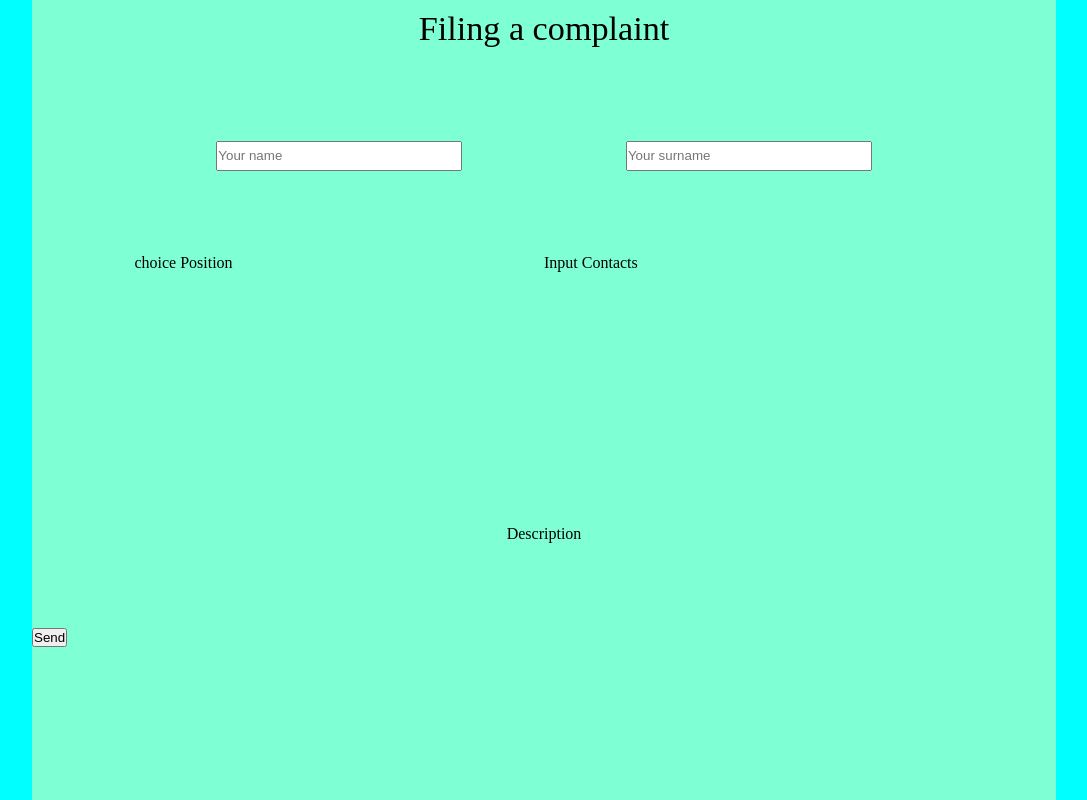
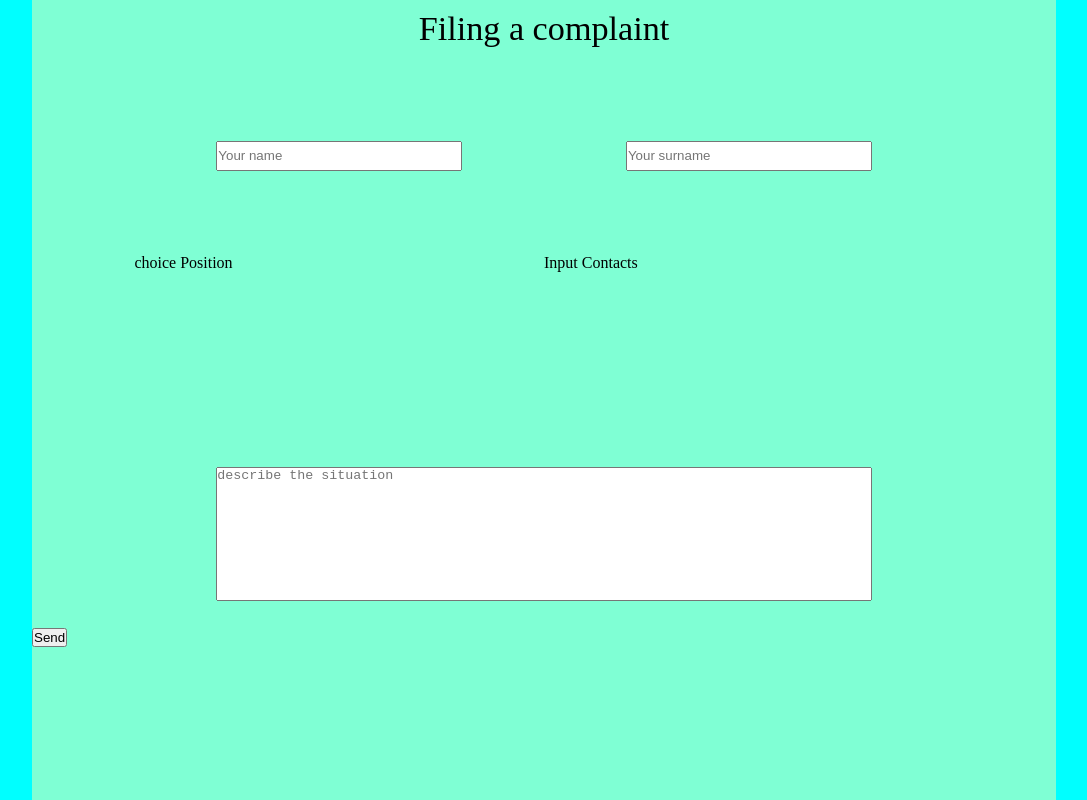
Before and after one commit to resufer/evil-forms, a React (Create React App) app: page / in a window 1280 px wide. Shown: the whole page, without its empty margins (96-1183 px from the left). Built offline with nearby package versions, Linux system fonts and the light colour scheme.

Commit message:
Update Descriptions.jsx

```diff
--- a/src/Descriptions/Descriptions.jsx
+++ b/src/Descriptions/Descriptions.jsx
@@ -3,8 +3,8 @@ import React from 'react';
 
 function Descriptions() {
   return (
-    <div>
-      Description
+    <div className='descriptions'>
+      <textarea placeholder='describe the situation'></textarea>
     </div>
   )
 };
```
